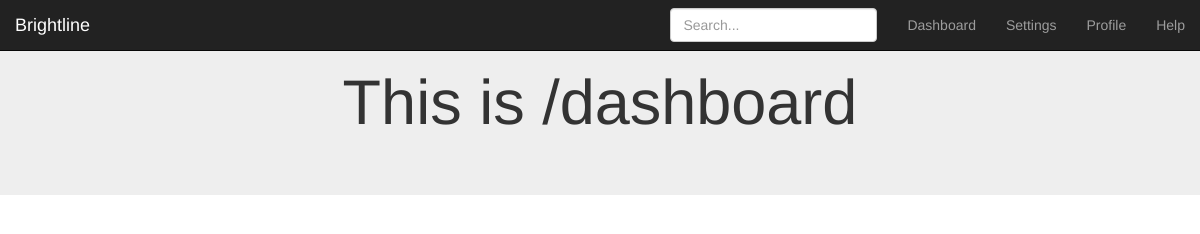
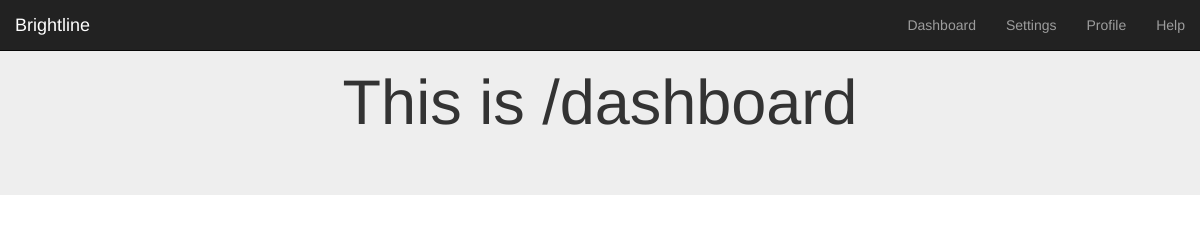
Before and after one commit to BrightlineLaw/app, an Electron app: page index.html at #!/dashboard in a window 1200 px wide. Drawn offline with nearby package versions, Linux system fonts and the light colour scheme.

Commit message:
remove search box form from navbar

```diff
--- a/partials/dashboard.html
+++ b/partials/dashboard.html
@@ -19,9 +19,6 @@
 					<a ng-click="goToHelp()">Help</a>
 				</li>
 			</ul>
-			<form class="navbar-form navbar-right">
-				<input type="text" class="form-control" placeholder="Search...">
-			</form>
 		</div>
 	</div>
 </nav>
```
